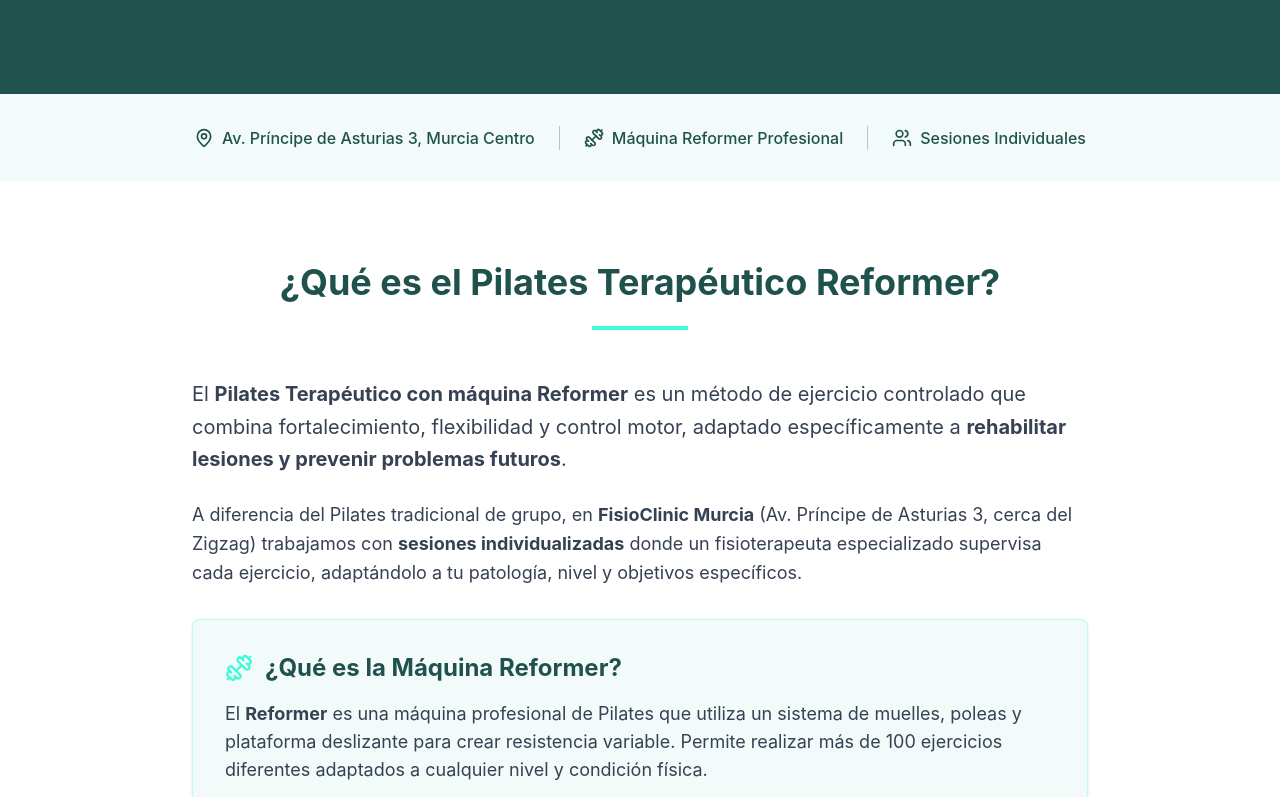
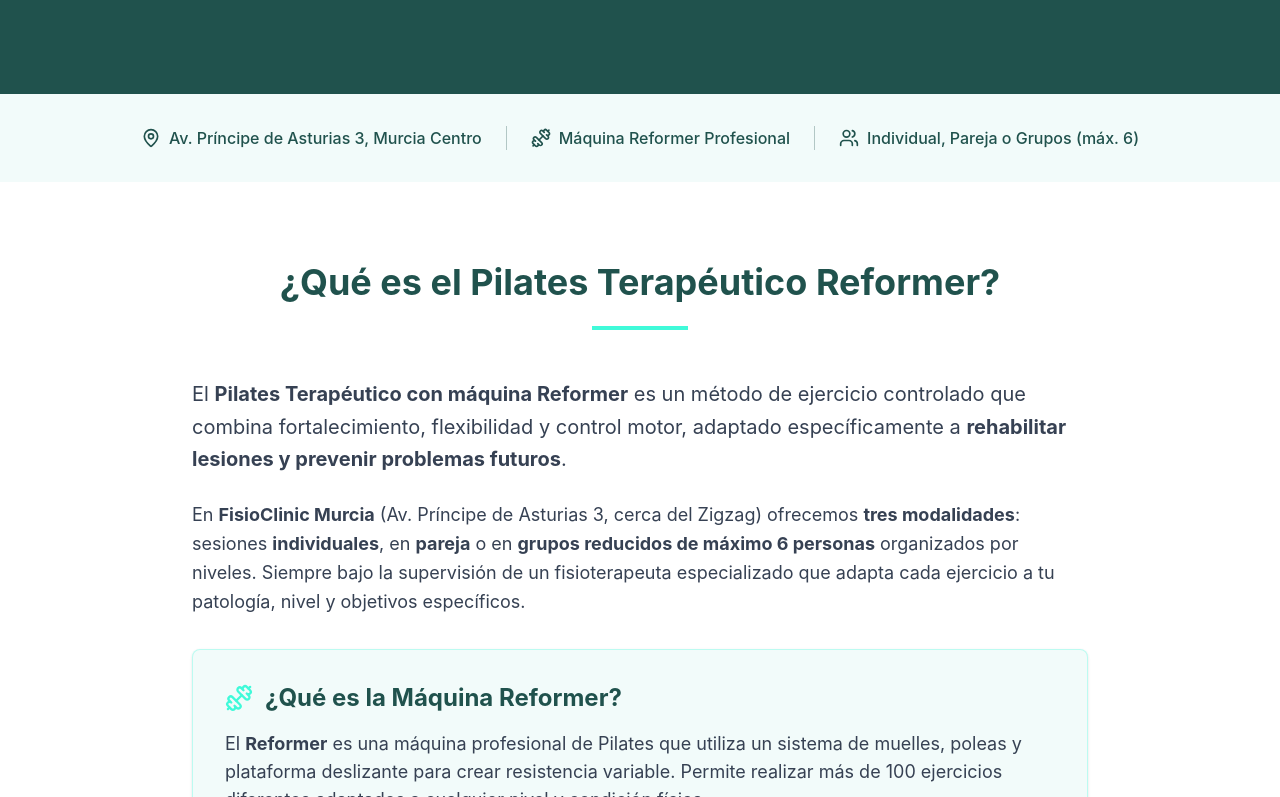
Before and after one commit to Diego-DPL/fisioclinic, a React (Vite) app: page /pilates-terapeutico in a window 1280 px wide. Shown: the part 583-1380 px from the top of the page. Built offline with nearby package versions, Linux system fonts and the light colour scheme.

Commit message:
feat: actualizar contenido de sesiones en la página de Pilates Terapéutico

```diff
--- a/src/pages/Home.jsx
+++ b/src/pages/Home.jsx
@@ -35,7 +35,7 @@ export default function FisioClinicLanding() {
     pilates: {
       titulo: "Pilates terapéutico Reformer",
       descripcion: "Ejercicio terapéutico con máquina especializada",
-      hover: "Fortalece tu cuerpo y previene futuras lesiones con Pilates Reformer. Sesiones personalizadas con máquina profesional para rehabilitar lesiones de espalda, mejorar tu postura y ganar flexibilidad. Ideal para complementar tu tratamiento de fisioterapia y mantener resultados a largo plazo."
+      hover: "Fortalece tu cuerpo y previene futuras lesiones con Pilates Reformer. Sesiones individuales, en pareja o en grupos reducidos (máx. 6 personas) por niveles, con máquina profesional. Ideal para rehabilitar lesiones de espalda, mejorar tu postura y ganar flexibilidad."
     }
   }
 
--- a/src/pages/PilatesTerapeutico.jsx
+++ b/src/pages/PilatesTerapeutico.jsx
@@ -10,7 +10,7 @@ export default function PilatesTerapeutico() {
     document.title = "Pilates Terapéutico Reformer en Murcia | FisioClinic Av. Príncipe de Asturias"
     const metaDescription = document.querySelector('meta[name="description"]')
     if (metaDescription) {
-      metaDescription.setAttribute('content', 'Pilates terapéutico con máquina Reformer en Murcia centro, Av. Príncipe de Asturias 3. Fortalecimiento, rehabilitación de espalda y prevención de lesiones. Centro cerca del Zigzag.')
+      metaDescription.setAttribute('content', 'Pilates terapéutico con máquina Reformer en Murcia centro. Sesiones individuales, en pareja o grupos reducidos (máx. 6) por niveles. Av. Príncipe de Asturias 3, cerca del Zigzag.')
     }
   }, [])
 
@@ -68,7 +68,7 @@ export default function PilatesTerapeutico() {
             <div className="hidden sm:block w-px h-6 bg-green-principal/30"></div>
             <div className="flex items-center gap-2">
               <Users className="h-5 w-5" />
-              <span className="font-medium">Sesiones Individuales</span>
+              <span className="font-medium">Individual, Pareja o Grupos (máx. 6)</span>
             </div>
           </div>
         </div>
@@ -91,7 +91,7 @@ export default function PilatesTerapeutico() {
               </p>
 
               <p className="text-lg leading-relaxed">
-                A diferencia del Pilates tradicional de grupo, en <strong>FisioClinic Murcia</strong> (Av. Príncipe de Asturias 3, cerca del Zigzag) trabajamos con <strong>sesiones individualizadas</strong> donde un fisioterapeuta especializado supervisa cada ejercicio, adaptándolo a tu patología, nivel y objetivos específicos.
+                En <strong>FisioClinic Murcia</strong> (Av. Príncipe de Asturias 3, cerca del Zigzag) ofrecemos <strong>tres modalidades</strong>: sesiones <strong>individuales</strong>, en <strong>pareja</strong> o en <strong>grupos reducidos de máximo 6 personas</strong> organizados por niveles. Siempre bajo la supervisión de un fisioterapeuta especializado que adapta cada ejercicio a tu patología, nivel y objetivos específicos.
               </p>
 
               <Card className="bg-green-secundario/10 border-green-claro/30 my-8">
@@ -328,7 +328,7 @@ export default function PilatesTerapeutico() {
                 <tbody className="divide-y divide-gray-200">
                   <tr>
                     <td className="p-4 font-medium">Supervisión</td>
-                    <td className="p-4 text-center text-green-600 font-semibold">Fisioterapeuta 1:1</td>
+                    <td className="p-4 text-center text-green-600 font-semibold">Fisioterapeuta (individual, pareja o grupos máx. 6)</td>
                     <td className="p-4 text-center">Instructor grupos de 10-20</td>
                   </tr>
                   <tr className="bg-gray-50">
@@ -427,7 +427,7 @@ export default function PilatesTerapeutico() {
                     </div>
                   </div>
                   <p className="text-gray-600 mb-4">
-                    Sesiones individuales donde trabajamos <strong>todo el cuerpo</strong> con énfasis en tus zonas problemáticas. Progresión gradual y ajustes continuos.
+                    Elige la modalidad que mejor se adapte a ti: <strong>individual</strong>, en <strong>pareja</strong> o en <strong>grupos reducidos (máx. 6 personas)</strong> organizados por niveles. Trabajamos todo el cuerpo con énfasis en tus zonas problemáticas, con progresión gradual y ajustes continuos.
                   </p>
                   <ul className="space-y-2 text-gray-600 text-sm">
                     <li className="flex items-start">
```
